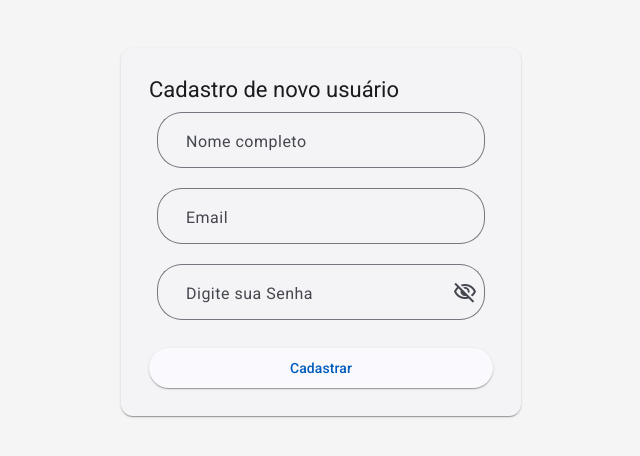
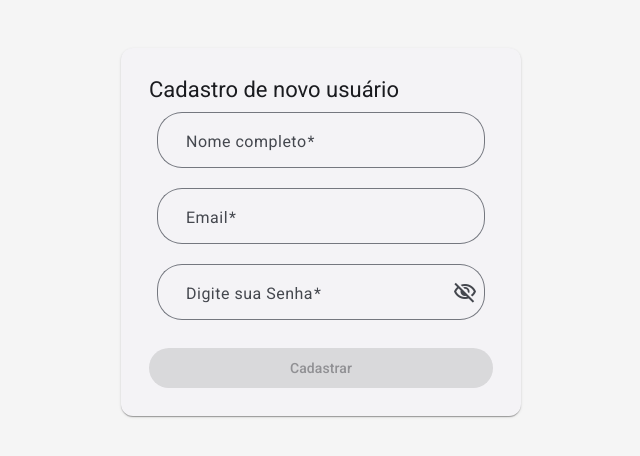
Before and after one commit to Neyzim/bff-front-end, an Angular app: page /register in a window 1280 px wide. Shown: the part 168-624 px from the top of the page, without its empty margins (319-959 px from the left). Built offline with nearby package versions, Linux system fonts and the light colour scheme.

Commit message:
feat: implemented form validations

```diff
--- a/src/app/pages/register/register.html
+++ b/src/app/pages/register/register.html
@@ -17,7 +17,7 @@
             </form>
         </mat-card-content>
         <mat-card-actions>
-            <button matButton="elevated" class="full-width" (click)="submit()">Cadastrar</button>
+            <button matButton="elevated" class="full-width" [disabled]="form.invalid" (click)="submit()">Cadastrar</button>
         </mat-card-actions>
     </mat-card>
 </div>
--- a/src/app/pages/register/register.ts
+++ b/src/app/pages/register/register.ts
@@ -5,7 +5,7 @@
 import { MatInputModule } from '@angular/material/input';
 import { MatSelectModule } from '@angular/material/select';
 import { PasswordField } from '../../shared/components/password-field/password-field';
-import { FormBuilder, FormControl, FormGroup, ReactiveFormsModule } from '@angular/forms';
+import { FormBuilder, FormControl, FormGroup, ReactiveFormsModule, Validators } from '@angular/forms';
 
 
 
@@ -19,9 +19,9 @@
   form: FormGroup;
   constructor(private formBuilder: FormBuilder) {
     this.form = this.formBuilder.group({
-      fullName: [''],
-      email: [''],
-      password: ['']
+      fullName: ['', [Validators.required, Validators.minLength(3)]],
+      email: ['', [Validators.required, Validators.email]],
+      password: ['', Validators.required]
     });
   }
 
@@ -30,6 +30,11 @@
   }
 
   submit() {
+    if (this.form.invalid) {
+      this.form.markAllAsTouched();
+      return
+
+    }
     console.log(this.form.value)
   }
 }
```
